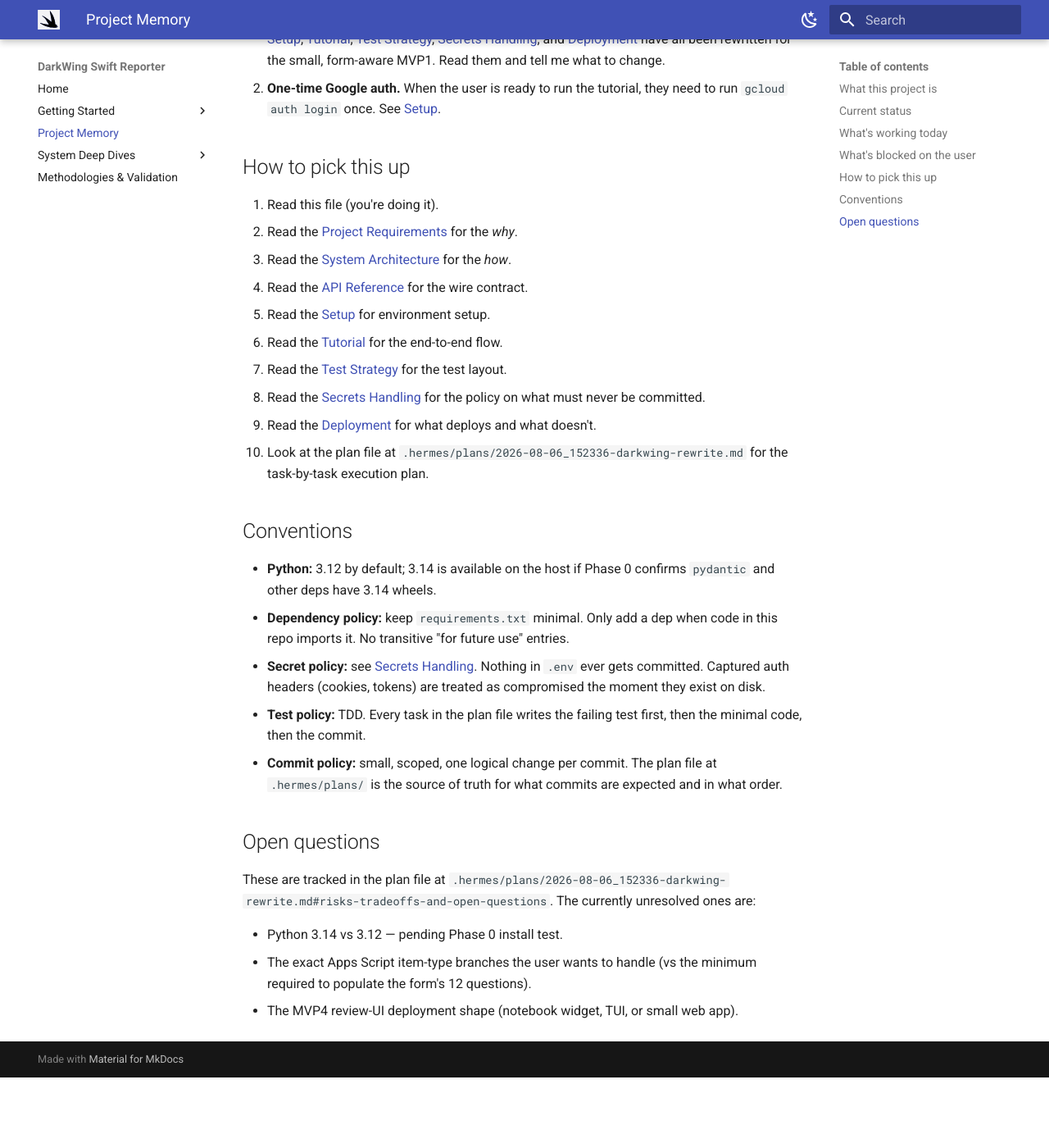
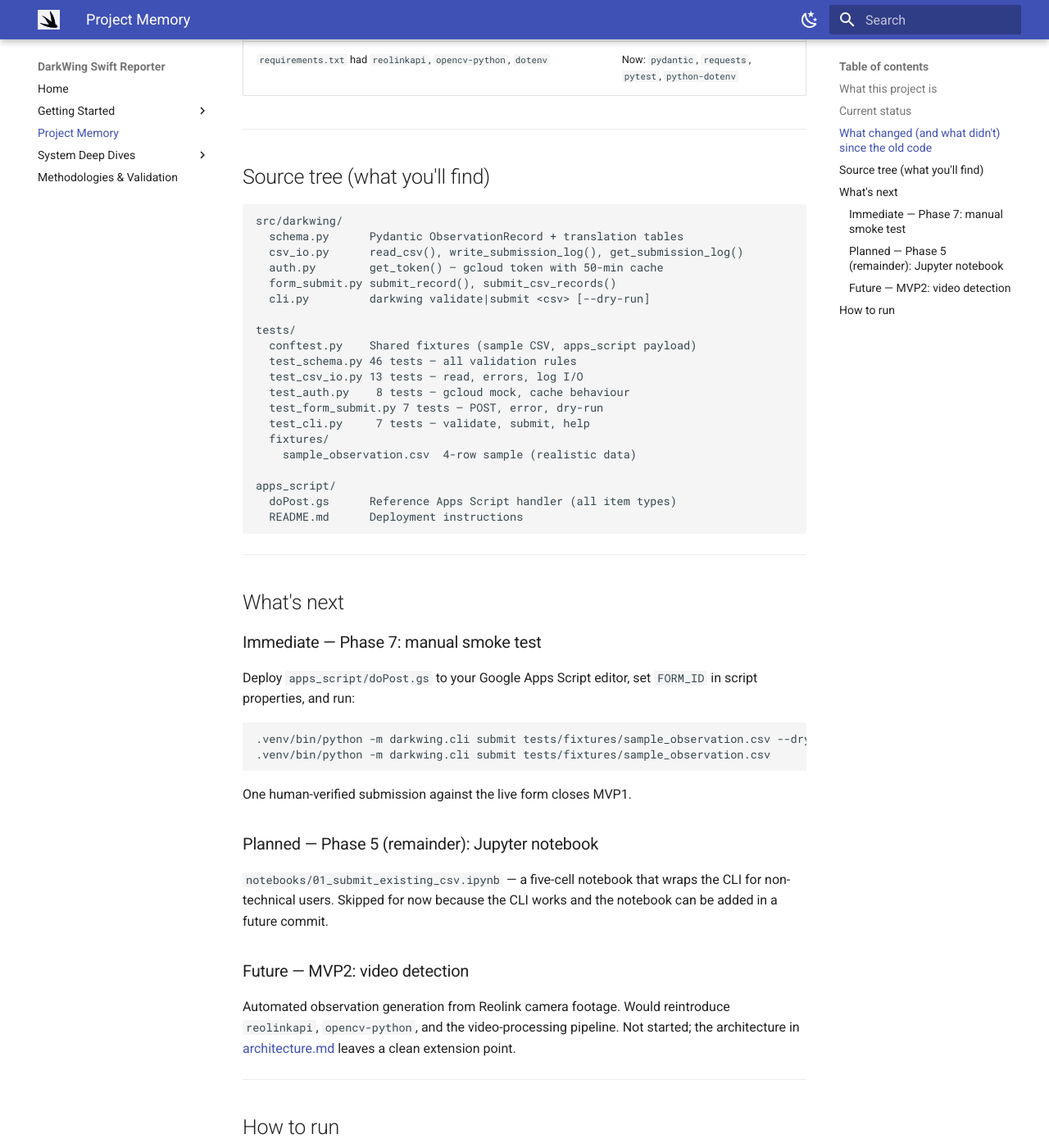
Before and after one commit to mcnamaram/darkwing, an MkDocs documentation site: the page built from docs/project_memory.md, in a window 1280 px wide and 1400 px high, scrolled down 1554 px. Shown: the whole window at 82% size. Built offline with MkDocs 1.6.1 and Material for MkDocs 9.7.7, drawn with Linux system fonts in a browser that asks for light colours; before the commit the page ends 2868 px from its top, so only the background shows below that; some of the changed text lies outside the part shown.

Commit message:
docs: update project_memory to roadmap; fix test_type annotation; correct api_reference response shape

````diff
--- a/docs/project_memory.md
+++ b/docs/project_memory.md
@@ -1,63 +1,110 @@
-# Project Memory
+# DarkWing — Project Roadmap
 
-> **This is the entry point for the project.** Read this first if you are a new session, a new agent, or returning after a break. It points you at the long-form docs and tells you where the work is.
+> **Read this first.** It tells you where the project is, what's been done, what's next, and where the work lives.
 
 ## What this project is
 
-**DarkWing** reads a curated CSV of Chimney Swift observations and submits each row, one at a time, to a Google Form operated by the Wild Bird Recovery research program. The "why" lives in the [Project Requirements](./prd.md); the "how" lives in the [System Architecture](./architecture.md); the contract with the form's submitter webhook lives in the [API Reference](./api_reference.md).
+**DarkWing** reads a curated CSV of Chimney Swift observations and submits each row, one at a time, to a Google Form operated by the Wild Bird Recovery research program. The "why" lives in the [Project Requirements](./prd.md); the "how" lives in the [System Architecture](./architecture.md); the contract with the webhook lives in the [API Reference](./api_reference.md).
+
+---
 
 ## Current status
 
-| Phase | Status | Notes |
-|---|---|---|
-| Phase 0 — repo reset | ⬜ not started | Drop broken source tree, drop `site/` build artifacts, drop captured `googleforms` file from index. |
-| Phase 0.5 — docs aligned | 🟡 in progress | Doc rewrite complete; this file is the final piece. Awaiting user sign-off. |
-| Phase 1 — schema | ⬜ not started | `src/darkwing/schema.py` with Pydantic models, short-code translation table. |
-| Phase 2 — CSV I/O | ⬜ not started | `src/darkwing/csv_io.py`, fixture CSVs. |
-| Phase 3 — auth | ⬜ not started | `src/darkwing/auth.py`, `gcloud` shelled-out token retrieval. |
-| Phase 4 — form submit | ⬜ not started | `src/darkwing/form_submit.py`, mocked-`requests` test suite. |
-| Phase 5 — CLI + notebook | ⬜ not started | `src/darkwing/cli.py`, `notebooks/01_submit_existing_csv.ipynb`. |
-| Phase 6 — Apps Script | ⬜ not started | `apps_script/doPost.gs` with all item types. Decision: Apps Script path (not Forms API — the form is a Classic Form). |
-| Phase 7 — manual smoke | ⬜ not started | One human run against the live form. |
+| Phase | Name | Status | What it delivers |
+|---|---|---|---|
+| 0 | Repo reset | ✅ done | Clean tree, no broken source or build artifacts |
+| 0.5 | Docs aligned | ✅ done | All docs rewritten to match MVP1 design |
+| 1 | Schema | ✅ done | `src/darkwing/schema.py` — Pydantic models, short-code translation table |
+| 2 | CSV I/O | ✅ done | `src/darkwing/csv_io.py` — read CSV, write submission log |
+| 3 | Auth | ✅ done | `src/darkwing/auth.py` — gcloud token retrieval with 50-min cache |
+| 4 | Form submit | ✅ done | `src/darkwing/form_submit.py` — POST to Apps Script webhook |
+| 5 | CLI + notebook | ✅ done (CLI) | `src/darkwing/cli.py` — `darkwing validate/submit`. Notebook TBD |
+| 6 | Apps Script | ✅ done | `apps_script/doPost.gs` — reference handler for all form item types |
+| 7 | Manual smoke | 🟠 blocked | One real run against the live form (needs user to deploy Apps Script) |
 
-**Legend:** ⬜ not started · 🟡 in progress · ✅ done · 🟠 blocked
+**Legend:** ⬜ not started · ✅ done · 🟡 in progress · 🟠 blocked
 
-## What's working today
+**Test coverage:** 81 tests, all green. See [Test Strategy](./test_strategy.md).
 
-Nothing in the Python code is working. The `src/` directory contains a partial, broken sketch from earlier work (it does not even parse — see the [original review notes](https://chat.example.invalid/darkwing-state-review) if you have access to the conversation history). The docs describe the system as it should be, not as the code currently implements it.
+---
 
-The *only* working artifact is the MkDocs site, which builds and deploys via the GitHub Actions workflow.
+## What changed (and what didn't) since the old code
 
-## What's blocked on the user
+| Before (broken) | Now (MVP1) |
+|---|---|
+| `src/analysis_engine.py`, `main_processor.py`, `scheduler.py`, `camera_client.py`, `config.py`, `data_types.py` | All deleted |
+| Video detection logic (MVP2+) | Deferred — not in scope |
+| `site/` build artifacts in repo | Gone; `.gitignore` covers them |
+| `googleforms` captured-header file | Removed from index |
+| `requirements.txt` had `reolinkapi`, `opencv-python`, `dotenv` | Now: `pydantic`, `requests`, `pytest`, `python-dotenv` |
 
-1. **Sign-off on the doc set.** The [Project Requirements](./prd.md), [System Architecture](./architecture.md), [API Reference](./api_reference.md), [Setup](./setup.md), [Tutorial](./tutorial-1.md), [Test Strategy](./test_strategy.md), [Secrets Handling](./secrets_handling.md), and [Deployment](./deployment.md) have all been rewritten for the small, form-aware MVP1. Read them and tell me what to change.
-2. **One-time Google auth.** When the user is ready to run the tutorial, they need to run `gcloud auth login` once. See [Setup](./setup.md#google-authentication).
+---
 
-## How to pick this up
+## Source tree (what you'll find)
 
-1. Read this file (you're doing it).
-2. Read the [Project Requirements](./prd.md) for the *why*.
-3. Read the [System Architecture](./architecture.md) for the *how*.
-4. Read the [API Reference](./api_reference.md) for the wire contract.
-5. Read the [Setup](./setup.md) for environment setup.
-6. Read the [Tutorial](./tutorial-1.md) for the end-to-end flow.
-7. Read the [Test Strategy](./test_strategy.md) for the test layout.
-8. Read the [Secrets Handling](./secrets_handling.md) for the policy on what must never be committed.
-9. Read the [Deployment](./deployment.md) for what deploys and what doesn't.
-10. Look at the plan file at `.hermes/plans/2026-08-06_152336-darkwing-rewrite.md` for the task-by-task execution plan.
+```
+src/darkwing/
+  schema.py      Pydantic ObservationRecord + translation tables
+  csv_io.py      read_csv(), write_submission_log(), get_submission_log()
+  auth.py        get_token() — gcloud token with 50-min cache
+  form_submit.py submit_record(), submit_csv_records()
+  cli.py         darkwing validate|submit <csv> [--dry-run]
 
-## Conventions
+tests/
+  conftest.py    Shared fixtures (sample CSV, apps_script payload)
+  test_schema.py 46 tests — all validation rules
+  test_csv_io.py 13 tests — read, errors, log I/O
+  test_auth.py    8 tests — gcloud mock, cache behaviour
+  test_form_submit.py 7 tests — POST, error, dry-run
+  test_cli.py     7 tests — validate, submit, help
+  fixtures/
+    sample_observation.csv  4-row sample (realistic data)
 
-- **Python:** 3.12 by default; 3.14 is available on the host if Phase 0 confirms `pydantic` and other deps have 3.14 wheels.
-- **Dependency policy:** keep `requirements.txt` minimal. Only add a dep when code in this repo imports it. No transitive "for future use" entries.
-- **Secret policy:** see [Secrets Handling](./secrets_handling.md). Nothing in `.env` ever gets committed. Captured auth headers (cookies, tokens) are treated as compromised the moment they exist on disk.
-- **Test policy:** TDD. Every task in the plan file writes the failing test first, then the minimal code, then the commit.
-- **Commit policy:** small, scoped, one logical change per commit. The plan file at `.hermes/plans/` is the source of truth for what commits are expected and in what order.
+apps_script/
+  doPost.gs      Reference Apps Script handler (all item types)
+  README.md      Deployment instructions
+```
 
-## Open questions
+---
 
-These are tracked in the plan file at `.hermes/plans/2026-08-06_152336-darkwing-rewrite.md#risks-tradeoffs-and-open-questions`. The currently unresolved ones are:
+## What's next
 
-- Python 3.14 vs 3.12 — pending Phase 0 install test.
-- The exact Apps Script item-type branches the user wants to handle (vs the minimum required to populate the form's 12 questions).
-- The MVP4 review-UI deployment shape (notebook widget, TUI, or small web app).
+### Immediate — Phase 7: manual smoke test
+Deploy `apps_script/doPost.gs` to your Google Apps Script editor, set `FORM_ID` in script properties, and run:
+```bash
+.venv/bin/python -m darkwing.cli submit tests/fixtures/sample_observation.csv --dry-run
+.venv/bin/python -m darkwing.cli submit tests/fixtures/sample_observation.csv
+```
+One human-verified submission against the live form closes MVP1.
+
+### Planned — Phase 5 (remainder): Jupyter notebook
+`notebooks/01_submit_existing_csv.ipynb` — a five-cell notebook that wraps the CLI for non-technical users. Skipped for now because the CLI works and the notebook can be added in a future commit.
+
+### Future — MVP2: video detection
+Automated observation generation from Reolink camera footage. Would reintroduce `reolinkapi`, `opencv-python`, and the video-processing pipeline. Not started; the architecture in [architecture.md](./architecture.md) leaves a clean extension point.
+
+---
+
+## How to run
+
+```bash
+# Install
+pip install -r requirements.txt
+
+# Run tests
+pytest -v
+
+# Validate a CSV (no submission)
+python -m darkwing.cli validate path/to/observations.csv
+
+# Submit a CSV (real)
+python -m darkwing.cli submit path/to/observations.csv
+
+# Submit with dry-run (preview only)
+python -m darkwing.cli submit path/to/observations.csv --dry-run
+
+# Build docs
+mkdocs build && mkdocs serve
+```
+
+Requires `DARKWING_APPS_SCRIPT_URL` in your `.env` or environment. See [Secrets Handling](./secrets_handling.md).
````
Also changed, not shown: README.md (+17 -3 lines), apps_script/README.md (+2 -1 lines), docs/api_reference.md (+1 -3 lines), 1 other file.
